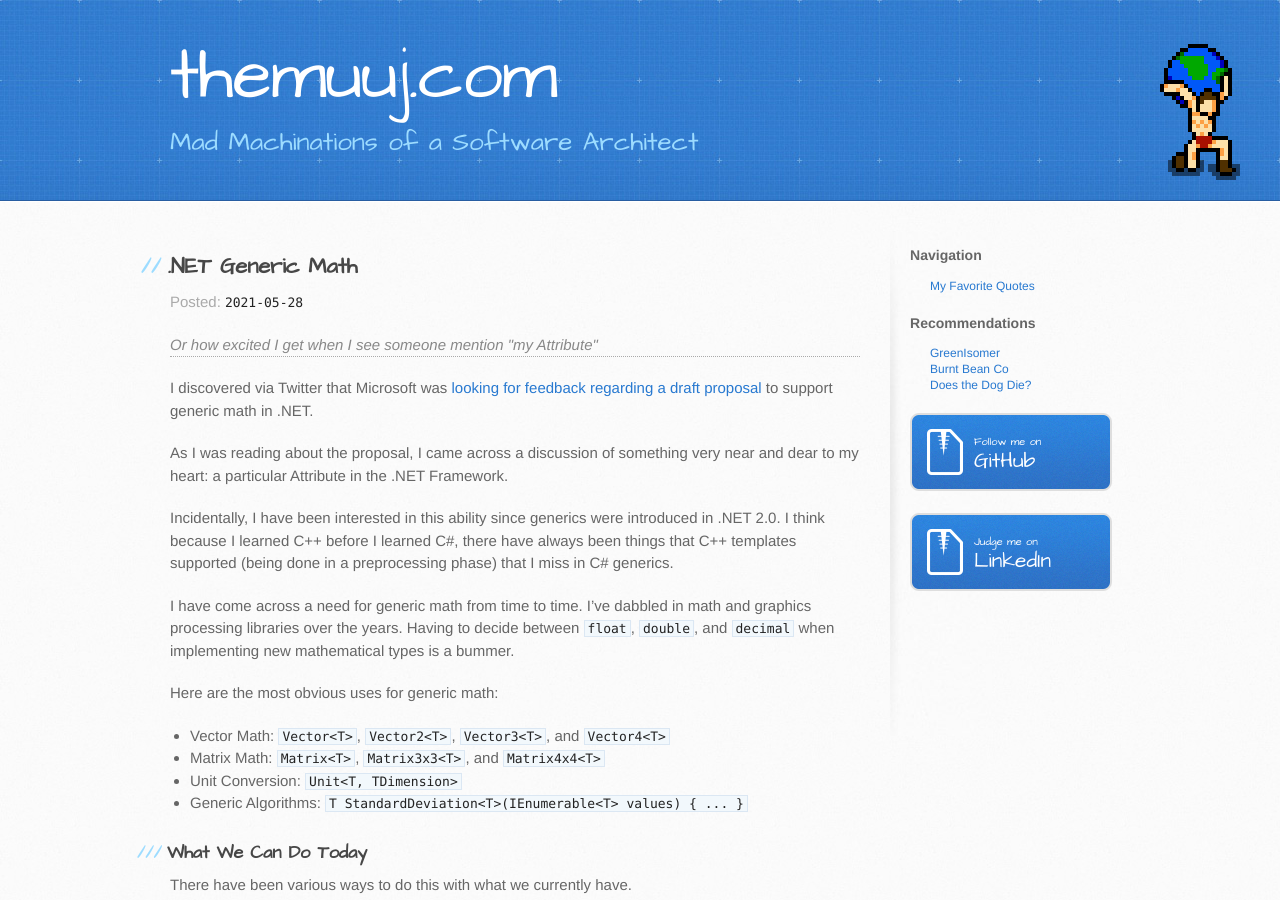
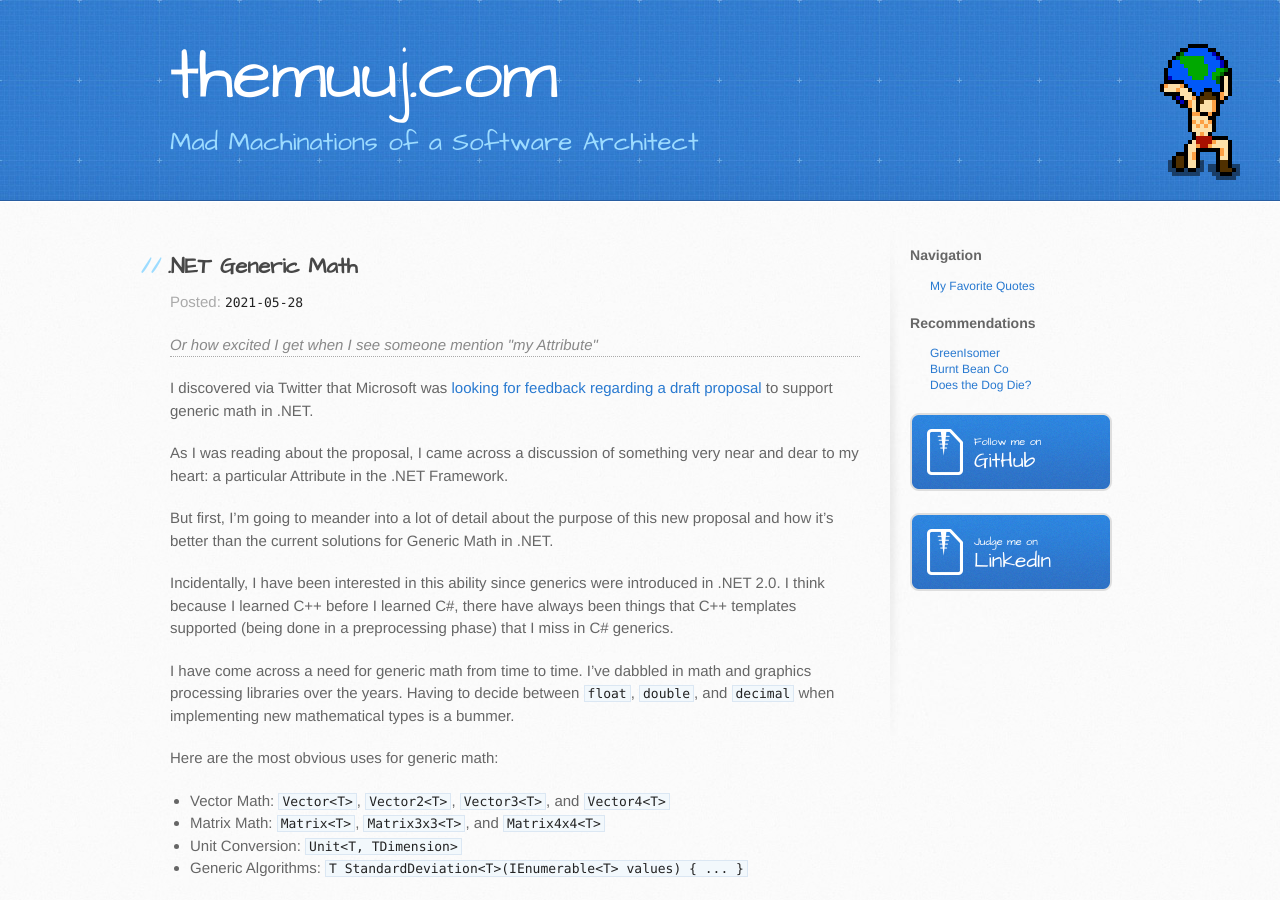
Before and after one commit to TheMuuj/TheMuuj.github.io, a Jekyll site: the page built from _posts/2021-05-28-dotnet-generic-math.md, in a window 1280 px wide and 900 px high. Built offline with Jekyll 4.4.1, drawn with Linux system fonts in a browser that asks for light colours.

Commit message:
Update Post: ".NET Generic Math"
- better transition

```diff
--- a/_posts/2021-05-28-dotnet-generic-math.md
+++ b/_posts/2021-05-28-dotnet-generic-math.md
@@ -7,6 +7,8 @@ tags: dotnet generics math
 I discovered via Twitter that Microsoft was [looking for feedback regarding a draft proposal](https://github.com/dotnet/designs/pull/205) to support generic math in .NET.
 
 As I was reading about the proposal, I came across a discussion of something very near and dear to my heart: a particular Attribute in the .NET Framework.
+
+But first, I'm going to meander into a lot of detail about the purpose of this new proposal and how it's better than the current solutions for Generic Math in .NET.
 
 <!--more-->
 
```
